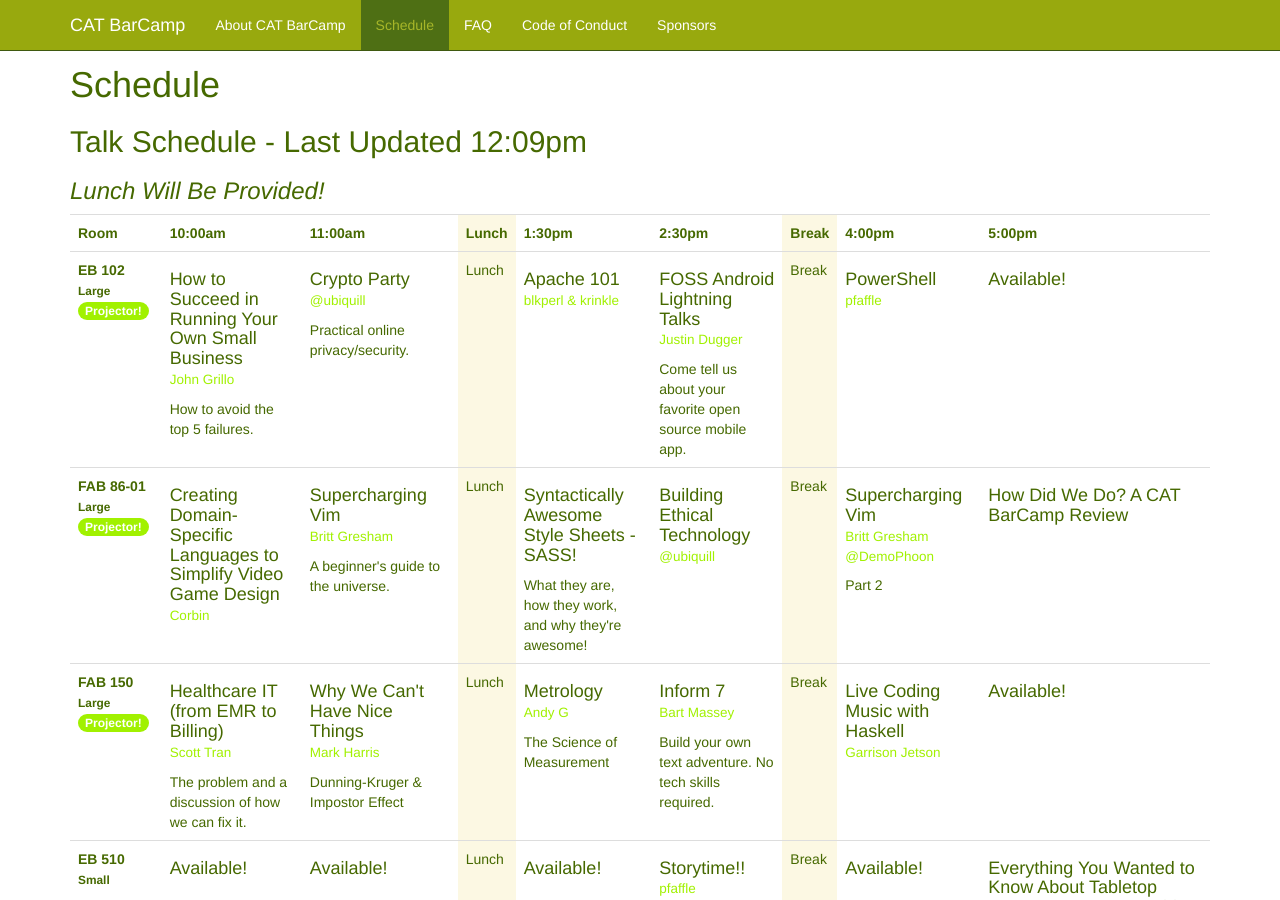
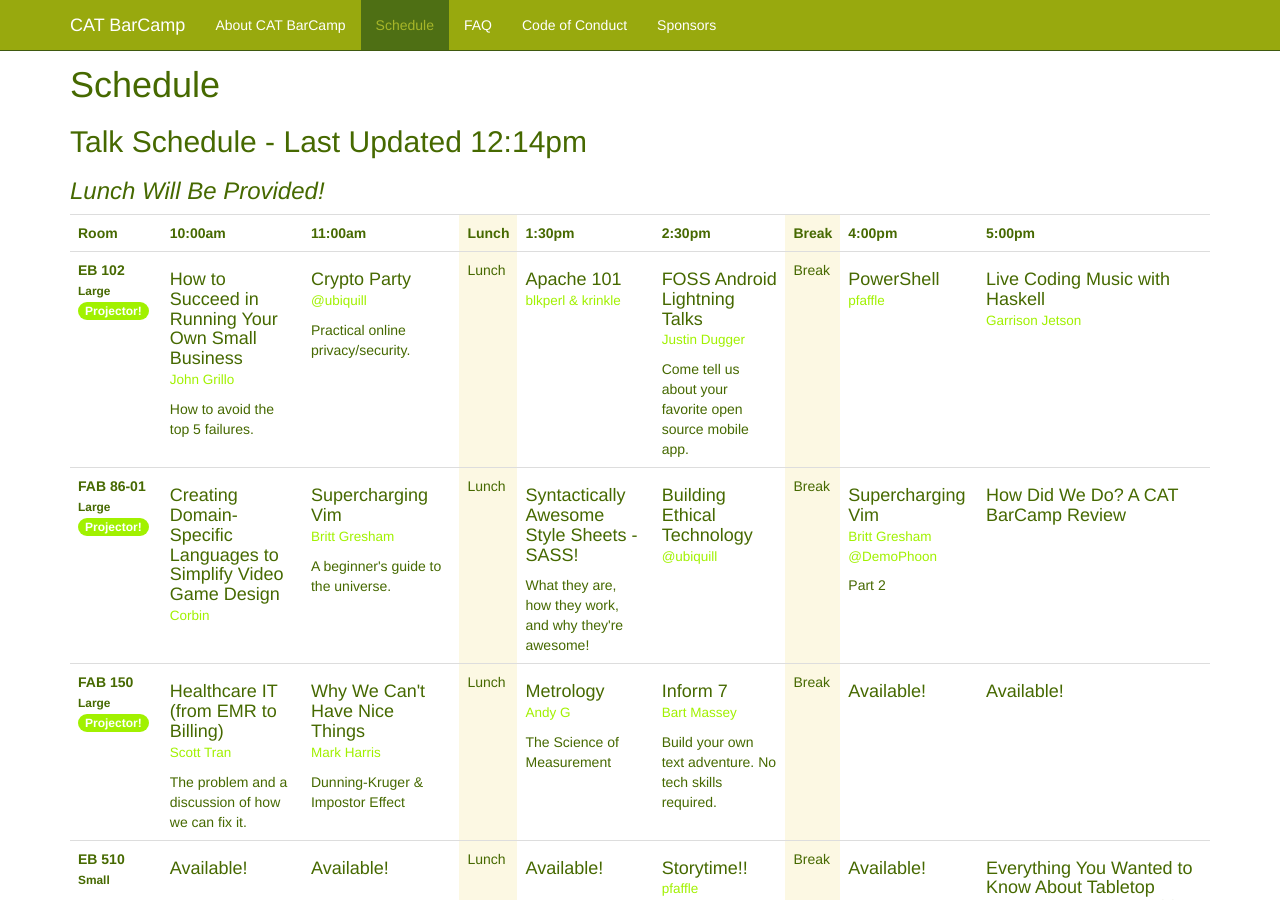
Before and after one commit to catbarcamp/catbarcamp.github.io, a Jekyll site: the page built from schedule.html, in a window 1280 px wide and 900 px high. Built offline with Jekyll 4.4.1, drawn with Linux system fonts in a browser that asks for light colours.

Commit message:
Automated schedule update.

```diff
--- a/schedule.html
+++ b/schedule.html
@@ -4,7 +4,7 @@
 section: schedule
 ---
 
-<h2>Talk Schedule - Last Updated 12:09pm</h2>
+<h2>Talk Schedule - Last Updated 12:14pm</h2>
 <h3><em>Lunch Will Be Provided!</em></h3>
 <table class="table table-hover">
   <tr>
```
Also changed, not shown: other parts of schedule.html (+2 -2 lines).
